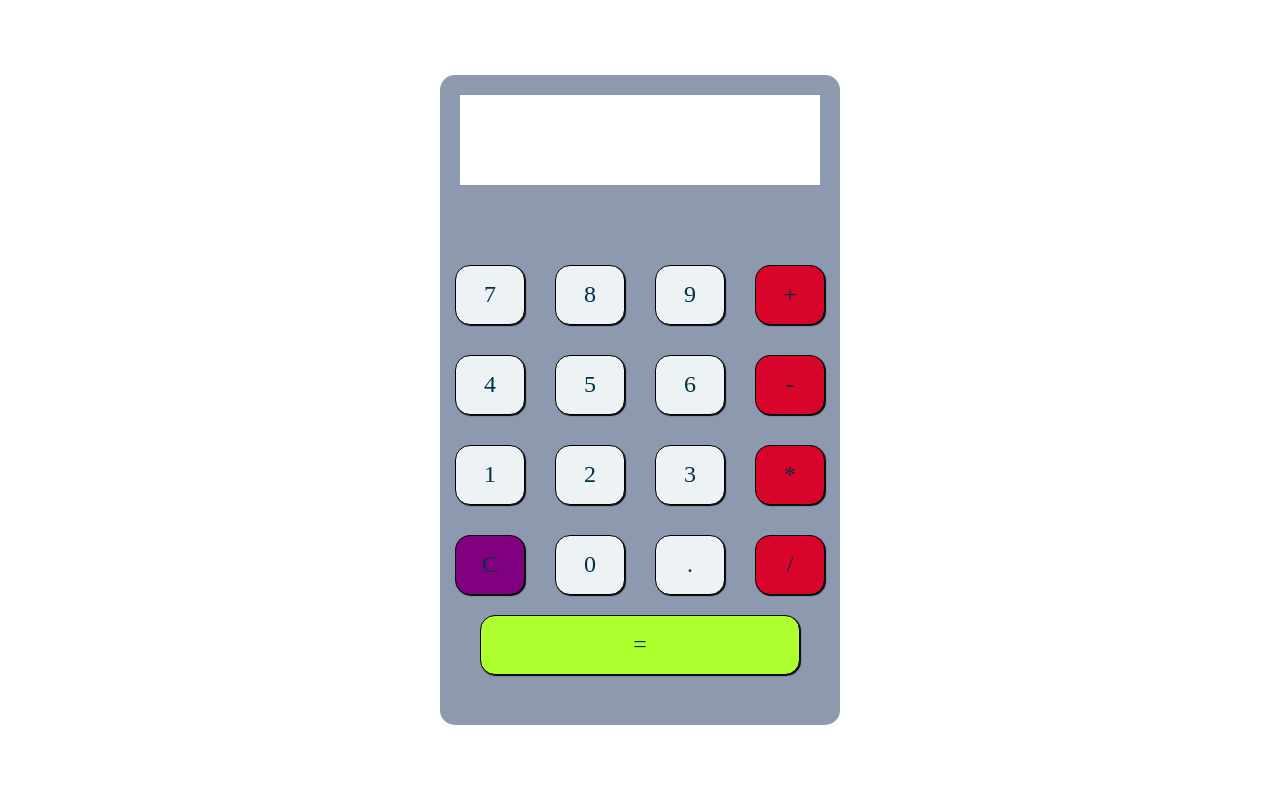
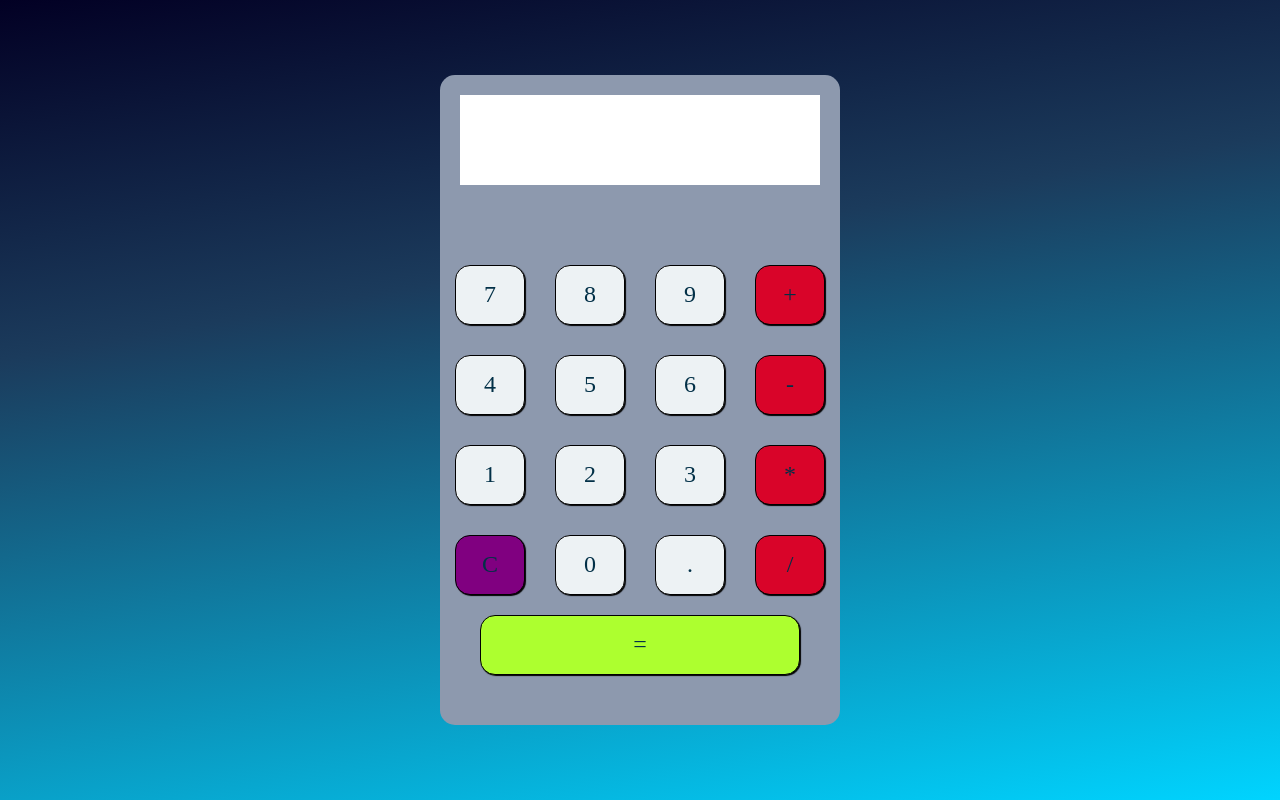
Before and after one commit to kernsinator/calculator, a plain HTML site: page index.html in a window 1280 px wide. Drawn offline with Linux system fonts and the light colour scheme.

Commit message:
update background

```diff
--- a/style.css
+++ b/style.css
@@ -14,6 +14,8 @@
 }
 
 body {
+    background: rgb(2,0,36);
+    background: linear-gradient(170deg, rgba(2,0,36,1) 0%, rgba(27,59,92,1) 35%, rgba(0,212,255,1) 100%);
     height: 100vh;
     display: flex;
     justify-content: center;
```
Also changed, not shown: 2 other files.
